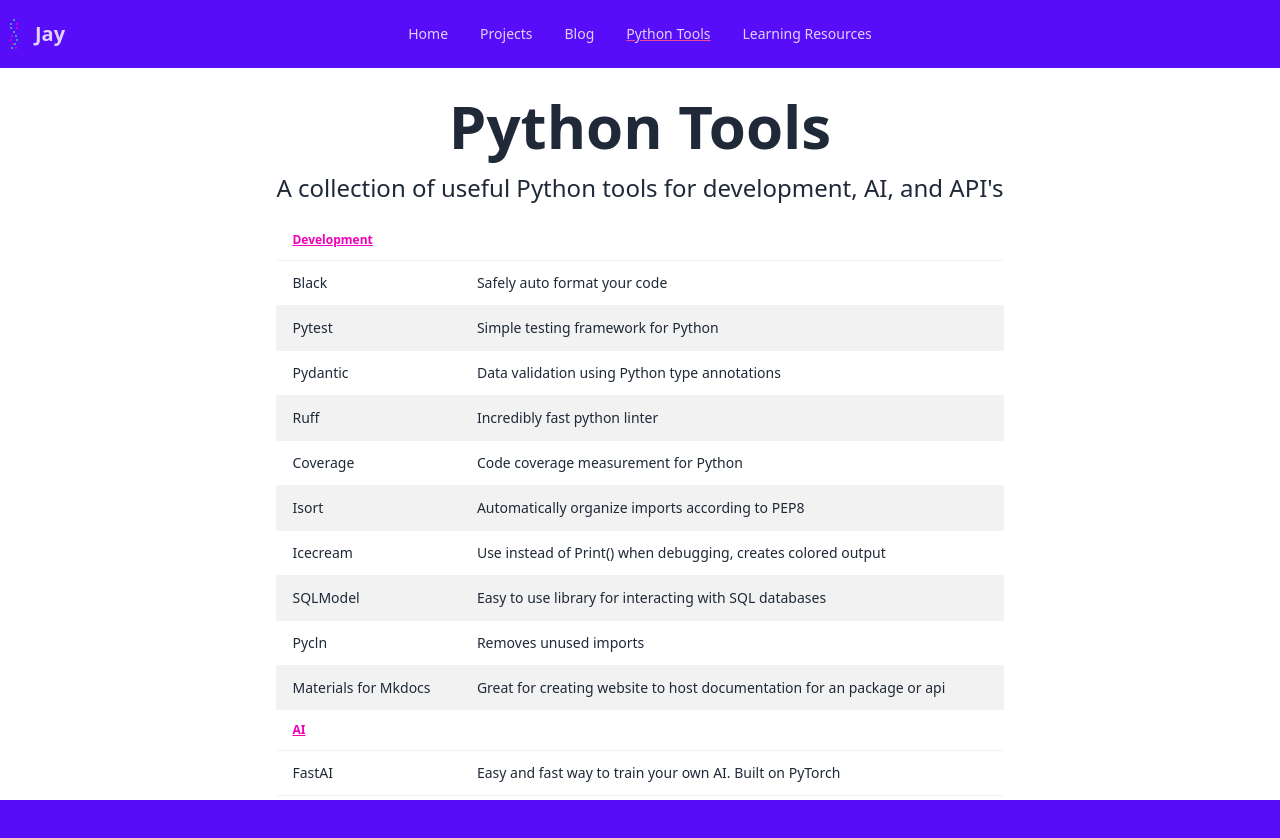
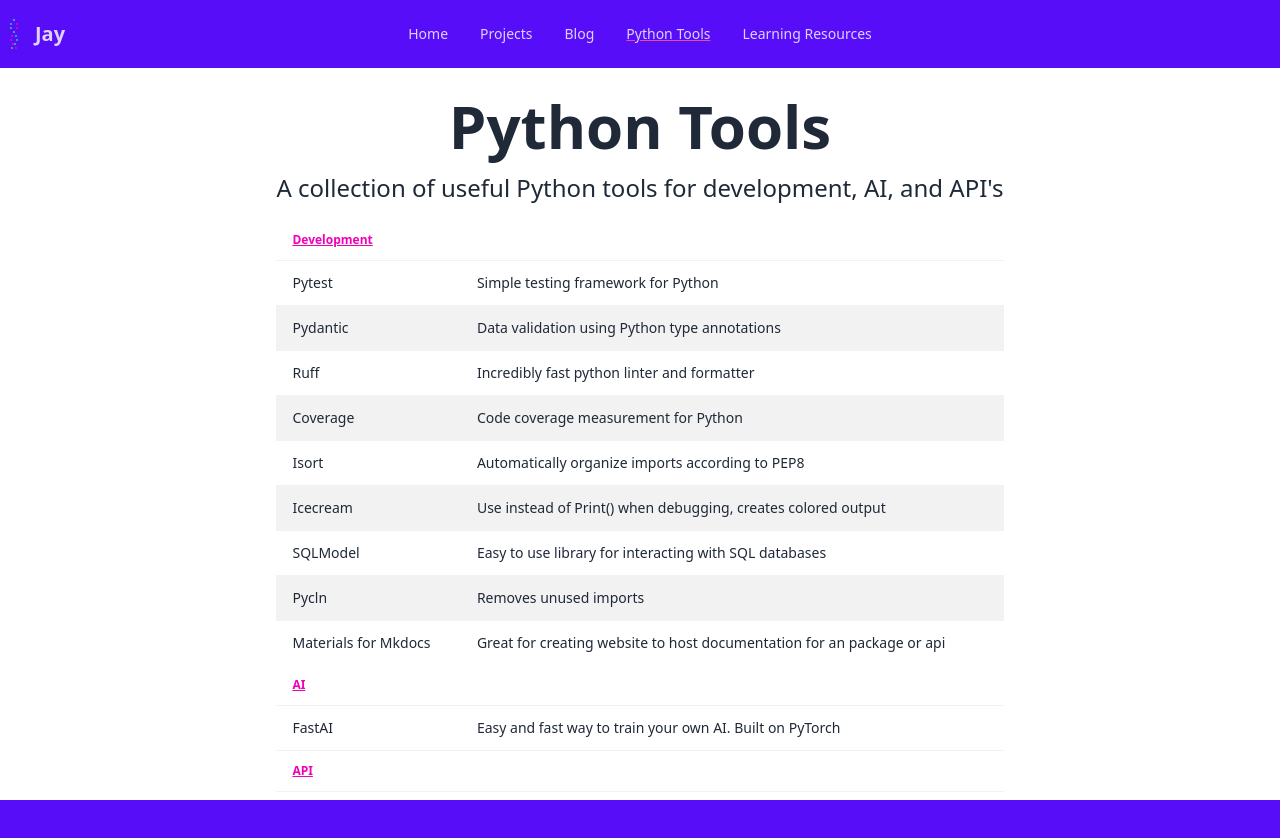
Before and after one commit to jaydrennan/public_profile, a SvelteKit app: page /python-tools in a window 1280 px wide. Shown: the top 838 px of the page. Built offline with nearby package versions, Linux system fonts and the light colour scheme.

Commit message:
feature: adds more content to tools and learning resources

```diff
--- a/src/routes/learning-resources/+page.svelte
+++ b/src/routes/learning-resources/+page.svelte
@@ -42,6 +42,9 @@
       <tbody>
         <tr><td><a href="https://www.dedp.online/about-this-book.html">Data Engineering Design Patterns</a></td><td>Well written overview of history and modern data engineering practices.</td></tr>
       </tbody>
+      <tbody>
+        <tr><td><a href="https://www.amazon.com/Fundamentals-Data-Engineering-Robust-Systems/dp/1098108302/ref=sr_1_3?crid=NFZJVSQGSQ2M&keywords=data+engineering&qid=1704696447&sprefix=data+e%2Caps%2C146&sr=8-3">Fundamentals of Data Engineering</a></td><td>Best place to start for a comprehensive overview.</td></tr>
+      </tbody>
       <thead>
         <tr>
           <th class="underline text-secondary">Devops</th>
@@ -58,6 +61,14 @@
       <tbody>
         <tr><td><a href="https://roadmap.sh/roadmaps">roadmap.sh</a></td><td>Website that gives roadmap and resources of what you should know to be in DevOps, Frontend, Backend, AI, and more.</td></tr>
       </tbody>
+            <thead>
+        <tr>
+          <th class="underline text-secondary">Rust</th>
+        </tr>
+      </thead>
+      <tbody>
+        <tr><td><a href="https://www.amazon.com/Hands-Rust-Effective-Learning-Development/dp/1680508164/ref=sr_1_1?crid=NYTUL7L9VZRT&keywords=hands+on+rust&qid=1704696338&sprefix=hands+on+rus%2Caps%2C154&sr=8-1">Hands-on Rust</a></td><td>Fun way to learn Rust by doing creating 2d Games.</td></tr>
+      </tbody>
       </table>
     </div>
   </div>
--- a/src/routes/python-tools/+page.svelte
+++ b/src/routes/python-tools/+page.svelte
@@ -12,10 +12,9 @@
         </tr>
       </thead>
       <tbody>
-        <tr><td><a href="https://github.com/psf/black">Black</a></td><td>Safely auto format your code</td></tr>
         <tr><td><a href="https://docs.pytest.org/en/7.4.x/">Pytest</a></td><td>Simple testing framework for Python</td></tr>
         <tr><td><a href="https://docs.pydantic.dev/latest/">Pydantic</a></td><td>Data validation using Python type annotations</td></tr>
-        <tr><td><a href="https://github.com/astral-sh/ruff">Ruff</a></td><td>Incredibly fast python linter</td></tr>
+        <tr><td><a href="https://github.com/astral-sh/ruff">Ruff</a></td><td>Incredibly fast python linter and formatter</td></tr>
         <tr><td><a href="https://coverage.readthedocs.io/en/7.3.1/">Coverage</a></td><td>Code coverage measurement for Python</td></tr>
         <tr><td><a href="https://pypi.org/project/isort/">Isort</a></td><td>Automatically organize imports according to PEP8</td></tr>
         <tr><td><a href="https://github.com/gruns/icecream">Icecream</a></td><td>Use instead of Print() when debugging, creates colored output</td></tr>
```
